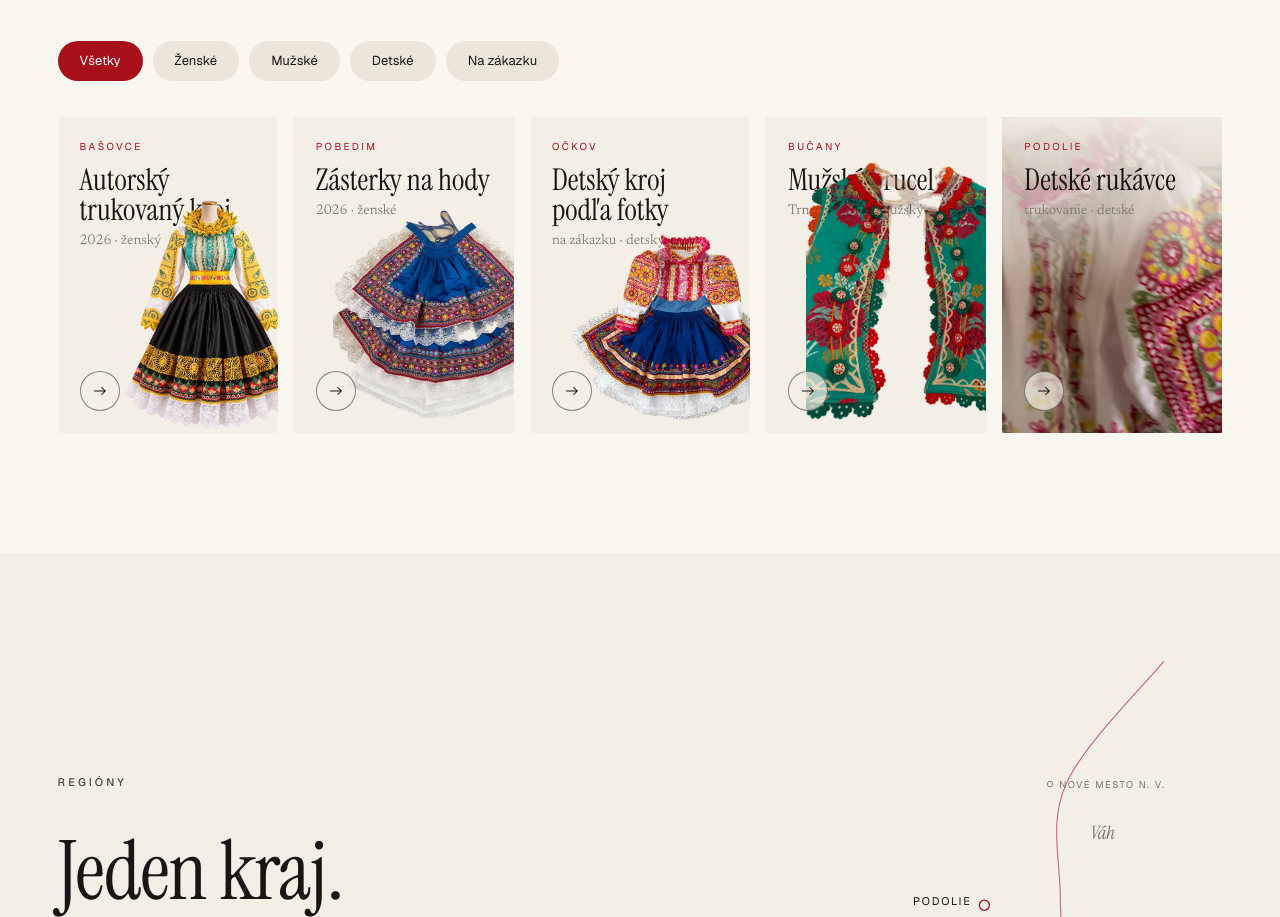
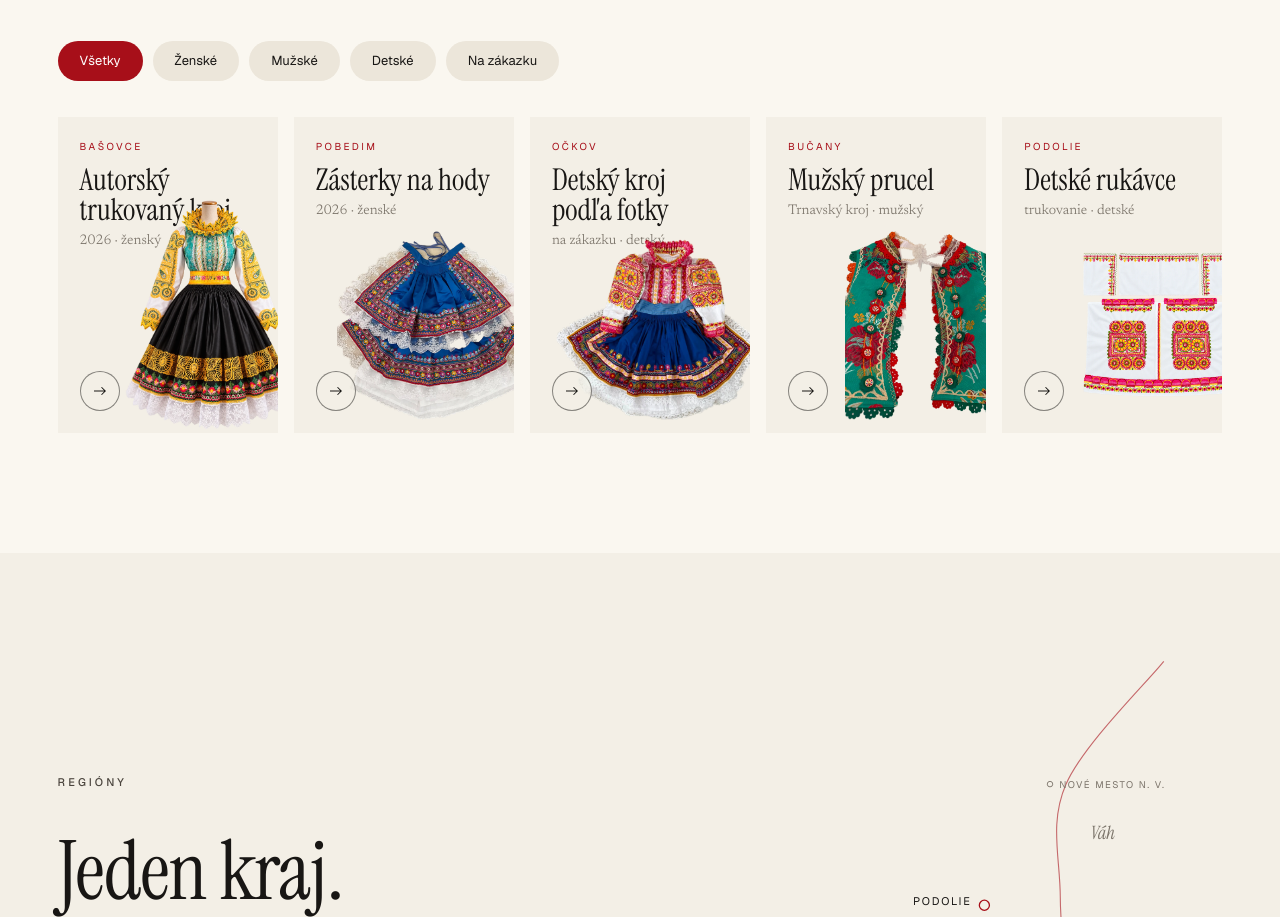
Before and after one commit to leumasdam/krojarka-web, a plain HTML site: page index.html in a window 1280 px wide. Shown: the part 6428-7345 px from the top of the page. Drawn offline with nearby package versions, Linux system fonts and the light colour scheme.

Commit message:
Podolie: čistý výrez rukávcov v karte aj na mape, cache-bust CSS/JS
Co-Authored-By: Claude Opus 5.5 <noreply@anthropic.com>

```diff
--- a/index.html
+++ b/index.html
@@ -9,7 +9,7 @@
 <link rel="preconnect" href="https://fonts.gstatic.com" crossorigin>
 <link href="https://fonts.googleapis.com/css2?family=Instrument+Serif:ital@0;1&family=Newsreader:ital,opsz,wght@0,6..72,300..500;1,6..72,300..400&family=Geist:wght@400;500&display=swap" rel="stylesheet">
 <link rel="preload" as="image" href="img/kroj-trukovanie.webp">
-<link rel="stylesheet" href="styles.css">
+<link rel="stylesheet" href="styles.css?v=5">
 </head>
 <body>
 
@@ -328,6 +328,6 @@
 
 <div class="progress-thread" aria-hidden="true"><i id="pt-fill"></i></div>
 
-<script src="main.js"></script>
+<script src="main.js?v=5"></script>
 </body>
 </html>
--- a/main.js
+++ b/main.js
@@ -115,7 +115,7 @@
 
   /* ───────── mapa (reálne súradnice z OpenStreetMap, obce z tvorby Krojárky) ───────── */
   const TOWNS = [
-    { n: 'Podolie', lat: 48.6751, lon: 17.7739, img: 'img/rukavce-poster.jpg', photo: true, t: 'Detské podolské rukávce', a: 'end', dy: -4 },
+    { n: 'Podolie', lat: 48.6751, lon: 17.7739, img: 'img/rukavce-podolie.webp', t: 'Detské podolské rukávce', a: 'end', dy: -4 },
     { n: 'Pobedim', lat: 48.6561, lon: 17.8072, img: 'img/zasterky-pobedim.webp', t: 'Zásterky na hody · workshop trukovania v škole', a: 'start', dy: -2 },
     { n: 'Očkov', lat: 48.6528, lon: 17.7647, img: 'img/kroj-ockovsky-detsky.webp', t: 'Detský kroj podľa rodinnej fotky', a: 'end', dy: 8 },
     { n: 'Bašovce', lat: 48.6330, lon: 17.7974, img: 'img/kroj-basovsky-v2.webp', t: 'Autorský trukovaný Bašovský kroj', a: 'start', dy: 12, main: true },
@@ -380,7 +380,7 @@
     { reg: 'Pobedim', t: 'Zásterky na hody', m: '2026 · ženské', img: 'img/zasterky-pobedim.webp', f: 'zensky', wide: true },
     { reg: 'Očkov', t: 'Detský kroj podľa fotky', m: 'na zákazku · detský', img: 'img/kroj-ockovsky-detsky.webp', f: 'detsky zakazka', wide: true },
     { reg: 'Bučany', t: 'Mužský prucel', m: 'Trnavský kroj · mužský', img: 'img/prucel-bucany.webp', f: 'muzsky zakazka', wide: true },
-    { reg: 'Podolie', t: 'Detské rukávce', m: 'trukovanie · detské', img: 'img/rukavce-poster.jpg', f: 'detsky', photo: true },
+    { reg: 'Podolie', t: 'Detské rukávce', m: 'trukovanie · detské', img: 'img/rukavce-podolie.webp', f: 'detsky', wide: true },
   ];
   const cards = $('#cards');
   cards.innerHTML = CARDS.map(c => `
--- a/styles.css
+++ b/styles.css
@@ -366,7 +366,7 @@ svg use { pointer-events: none; }
 .card { position: relative; background: var(--bg); aspect-ratio: 3 / 4.3; overflow: hidden; display: flex; flex-direction: column; padding: 22px; transition: opacity .5s, transform .6s var(--ease-out); }
 .card.is-hidden { display: none; }
 .card img { position: absolute; right: -8%; bottom: 0; height: 74%; width: auto; max-width: none; transition: transform 1s var(--ease-out); transform-origin: 50% 100%; }
-.card.wide img { height: auto; width: 96%; right: -14%; bottom: 4%; }
+.card.wide img { height: auto; width: auto; max-width: 94%; max-height: 60%; right: -6%; bottom: 4%; }
 .card.photo img { right: 0; left: 0; top: 0; width: 100%; height: 100%; object-fit: cover; }
 .card.photo::before { content: ""; position: absolute; inset: 0; z-index: 0; background: linear-gradient(180deg, rgba(243,239,230,.95) 0%, rgba(243,239,230,.6) 32%, transparent 55%); }
 .card.photo img { z-index: -1; }
```
Also changed, not shown: img/rukavce-podolie.webp (added).
